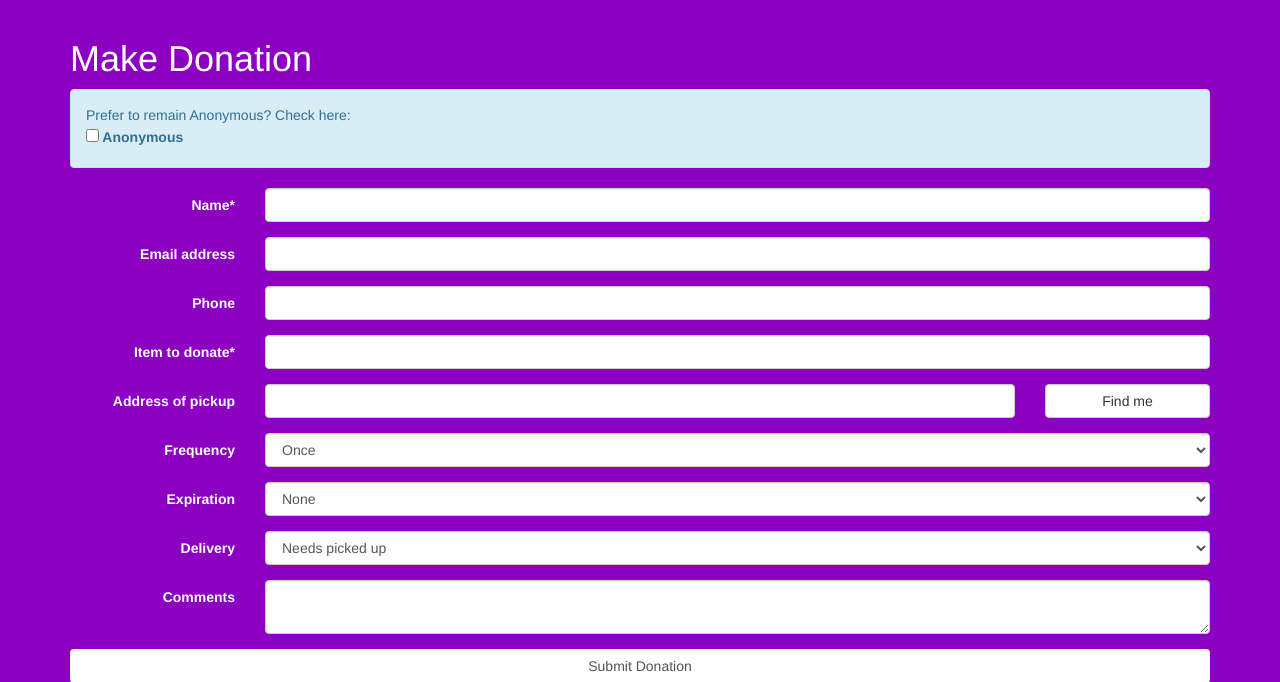
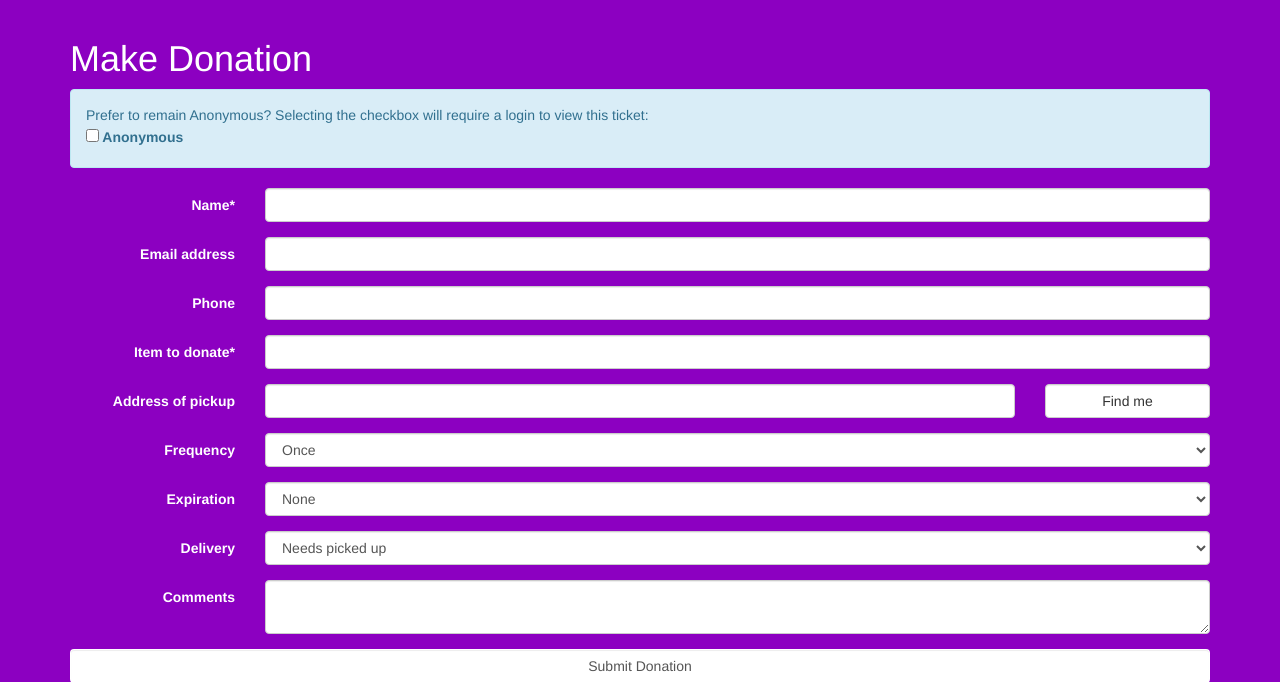
Before and after one commit to jasonleonhard/gyfted, a Flask app: page /makeRequest in a window 1280 px wide. Shown: the part 51-733 px from the top of the page. Run offline with Flask 2, Linux system fonts and the light colour scheme; some libraries are stand-ins or nearby versions.

Commit message:
Edit alert message. jQuery change class for checked state

```diff
--- a/templates/makeDonation.html
+++ b/templates/makeDonation.html
@@ -3,9 +3,9 @@
 
 <h1>Make Donation</h1>
 <form class="form-horizontal">
-    <div class="alert alert-info" role="alert">Prefer to remain Anonymous? Check here:
+    <div class="alert alert-info" role="alert">Prefer to remain Anonymous? Selecting the checkbox will require a login to view this ticket:
         <div class="form-check">
-            <label class="dropff form-check-label">
+            <label class="dropoff form-check-label">
                 <input class="form-check-input" type="checkbox" id="dropoff">
                 Anonymous
             </label>
--- a/templates/makeRequest.html
+++ b/templates/makeRequest.html
@@ -3,9 +3,9 @@
 
 <h1>Make Request</h1>
 <form class="form-horizontal">
-    <div class="alert alert-info" role="alert">Prefer to remain Anonymous? Check here:
+    <div class="alert alert-info" role="alert">Prefer to remain Anonymous? Selecting the checkbox will require a login to view this ticket:
         <div class="form-check">
-            <label class="dropff form-check-label">
+            <label class="dropoff form-check-label">
                 <input class="form-check-input" type="checkbox" id="dropoff">
                 Anonymous
             </label>
--- a/templates/template.html
+++ b/templates/template.html
@@ -42,4 +42,14 @@
     {% block content %} {% endblock %}
     </div>
 </body>
+
+<script type="text/javascript">
+
+// change class Anonymous checkbox
+$("#dropoff").change(function() {
+    $("div.alert-info").toggleClass("alert-danger");
+});
+
+</script>
+
 </html>
```
